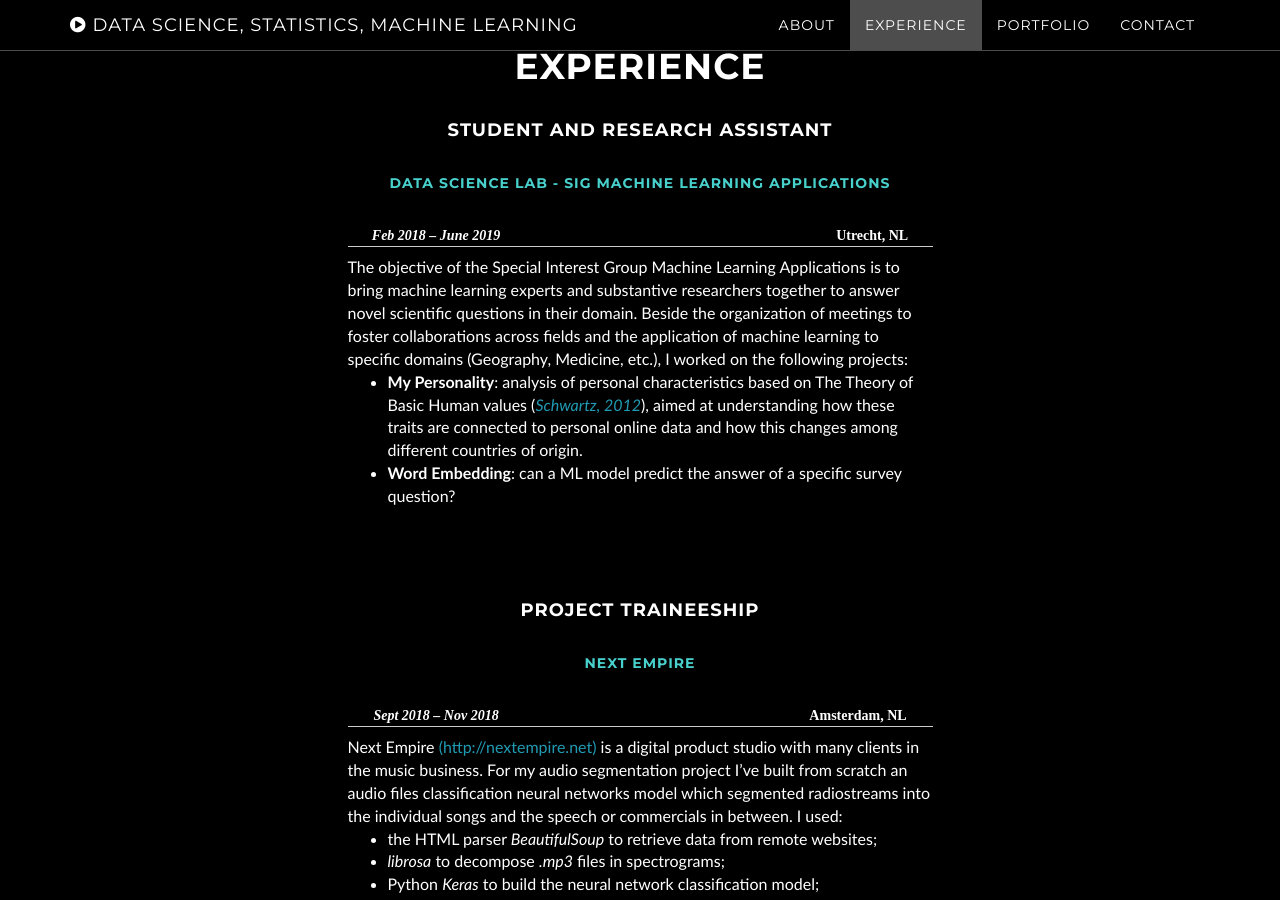
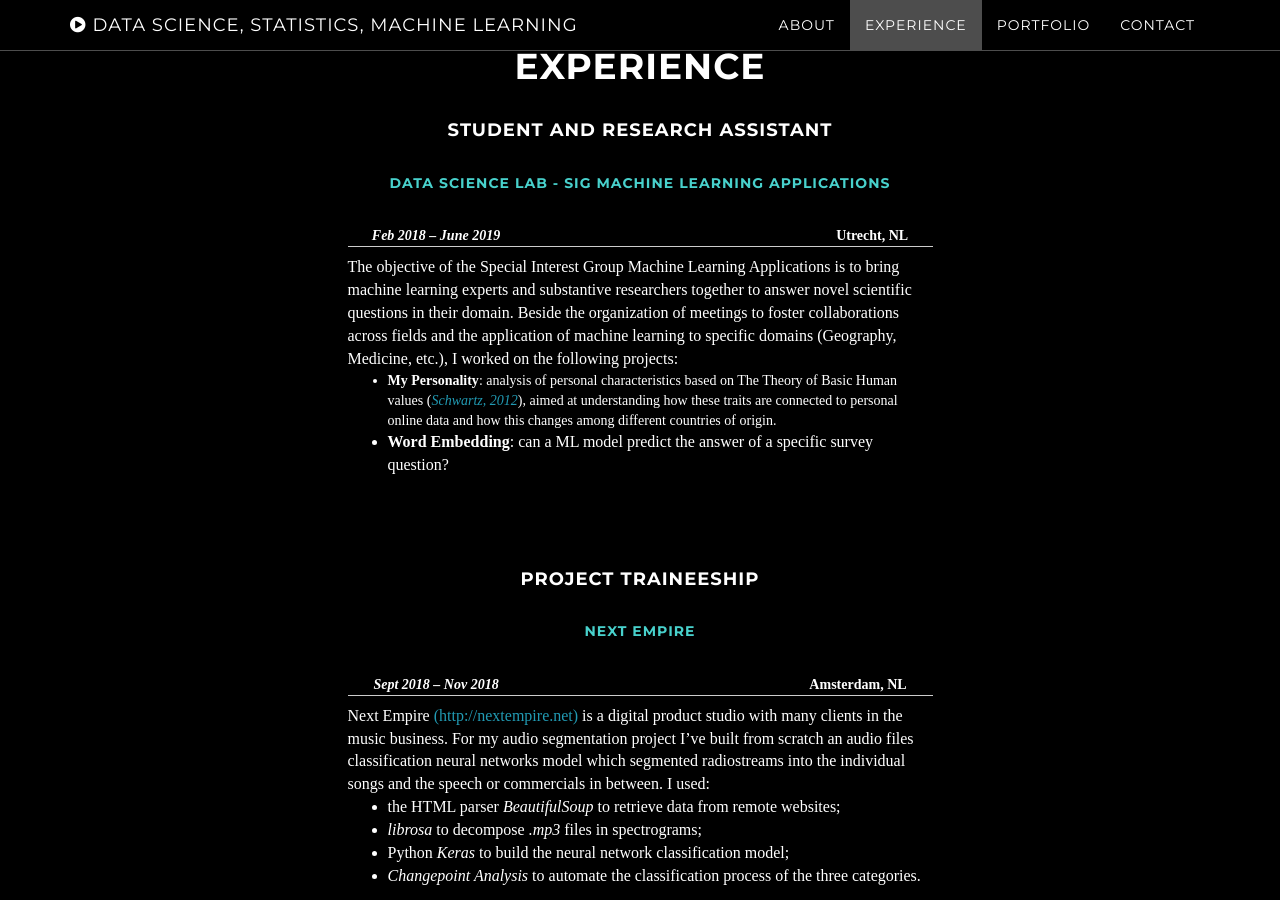
Before and after one commit to AgneseG/AgneseG.github.io, a Jekyll site: the page built from index.html, in a window 1280 px wide and 900 px high, scrolled down 1699 px. Built offline with Jekyll 4.4.1, drawn with Linux system fonts in a browser that asks for light colours.

Commit message:
Update experience.html

```diff
--- a/_includes/experience.html
+++ b/_includes/experience.html
@@ -26,10 +26,10 @@ div.cntr {
 <h5 style="color:#48D1CC">Data Science Lab - SIG Machine Learning Applications</h5>
 <strong  style="text-align: left;"><em>Feb 2018 &ndash; June 2019 &nbsp;</em> &nbsp;&nbsp;&nbsp;&nbsp;&nbsp;&nbsp;&nbsp; &nbsp;&nbsp;&nbsp; &nbsp;&nbsp;&nbsp;&nbsp;&nbsp;&nbsp;&nbsp;&nbsp;&nbsp;&nbsp;  &nbsp;&nbsp;&nbsp; &nbsp;&nbsp;&nbsp;&nbsp;&nbsp;&nbsp;&nbsp;&nbsp; &nbsp;  &nbsp; &nbsp; &nbsp; &nbsp; &nbsp; &nbsp; &nbsp; &nbsp; &nbsp; &nbsp;&nbsp; &nbsp; &nbsp; &nbsp; &nbsp; &nbsp; &nbsp; &nbsp; &nbsp; &nbsp; &nbsp; &nbsp; &nbsp; &nbsp; &nbsp; &nbsp; &nbsp; &nbsp; Utrecht, NL</strong>
 <hr>
-                                  <div  style="font-family:Optima;font-size:16px;font-weight:500;text-align: left;" >The objective of the Special Interest Group Machine Learning Applications is to bring machine learning experts and substantive researchers together to answer novel scientific questions in their domain. Beside the organization of meetings to foster collaborations across fields and the application of machine learning to specific domains (Geography, Medicine, etc.), I worked on the following projects:</div>
+                                  <div  style="font-size:16px;font-weight:500;text-align: left;" >The objective of the Special Interest Group Machine Learning Applications is to bring machine learning experts and substantive researchers together to answer novel scientific questions in their domain. Beside the organization of meetings to foster collaborations across fields and the application of machine learning to specific domains (Geography, Medicine, etc.), I worked on the following projects:</div>
 <ul>
-<li  style="font-family:Optima;font-size:16px;font-weight:500;text-align: left;"><strong>My Personality</strong>: analysis of personal characteristics based on The Theory of Basic Human values (<em><a href="https://scholarworks.gvsu.edu/cgi/viewcontent.cgi?article=1116&context=orpc">Schwartz, 2012</a></em>), aimed at understanding how these traits are connected to personal online data and how this changes among different countries of origin.</li>
-<li  style="font-family:Optima;font-size:16px;font-weight:500;text-align: left;" ><strong>Word Embedding</strong>: can a ML model predict the answer of a specific survey question?</li>
+<li  style="text-align: left;"><strong>My Personality</strong>: analysis of personal characteristics based on The Theory of Basic Human values (<em><a href="https://scholarworks.gvsu.edu/cgi/viewcontent.cgi?article=1116&context=orpc">Schwartz, 2012</a></em>), aimed at understanding how these traits are connected to personal online data and how this changes among different countries of origin.</li>
+<li  style="font-size:16px;font-weight:500;text-align: left;" ><strong>Word Embedding</strong>: can a ML model predict the answer of a specific survey question?</li>
 </ul>
  <br/>  <h6 style="color:black">I</h6>     </div>
                         <div class="cntr">
@@ -37,12 +37,12 @@ div.cntr {
 <h5  style="color:#48D1CC">Next Empire</h5>
 <strong  style="text-align: left;"><em>Sept 2018 &ndash; Nov 2018</em> &nbsp;&nbsp;&nbsp;&nbsp;&nbsp;&nbsp;&nbsp;&nbsp;&nbsp;&nbsp;&nbsp;&nbsp;&nbsp;&nbsp; &nbsp;&nbsp;&nbsp; &nbsp;&nbsp;&nbsp;&nbsp;&nbsp;&nbsp; &nbsp; &nbsp; &nbsp; &nbsp; &nbsp; &nbsp; &nbsp; &nbsp; &nbsp; &nbsp;&nbsp; &nbsp; &nbsp; &nbsp; &nbsp; &nbsp;&nbsp; &nbsp; &nbsp; &nbsp; &nbsp; &nbsp;  &nbsp; &nbsp; &nbsp; &nbsp; &nbsp; &nbsp; &nbsp; &nbsp; &nbsp; &nbsp; Amsterdam, NL</strong>
 <hr/>
-                                  <div style="font-family:Optima;font-size:16px;font-weight:500;text-align: left;">Next Empire <a href="http://nextempire.net">(http://nextempire.net)</a>&nbsp;is a digital product studio with many clients in the music business. For my audio segmentation project I&rsquo;ve built from scratch an audio files classification neural networks model which segmented radiostreams into the individual songs and the speech or commercials in between. I used:</div>
+                                  <div style="font-size:16px;font-weight:500;text-align: left;">Next Empire <a href="http://nextempire.net">(http://nextempire.net)</a>&nbsp;is a digital product studio with many clients in the music business. For my audio segmentation project I&rsquo;ve built from scratch an audio files classification neural networks model which segmented radiostreams into the individual songs and the speech or commercials in between. I used:</div>
 <ul>
-<li  style="font-family:Optima;font-size:16px;font-weight:500;text-align: left;">the HTML parser <em>BeautifulSoup</em> to retrieve data from remote websites;</li>
-<li  style="font-family:Optima;font-size:16px;font-weight:500;text-align: left;"><em>librosa</em> to decompose <em>.mp3</em> files in spectrograms;</li>
-<li  style="font-family:Optima;font-size:16px;font-weight:500;text-align: left;">Python <em>Keras</em> to build the neural network classification model;</li>
-<li  style="font-family:Optima;font-size:16px;font-weight:500;text-align: left;"><em>Changepoint Analysis</em> to automate the classification process of the three categories.</li>
+<li  style="font-size:16px;font-weight:500;text-align: left;">the HTML parser <em>BeautifulSoup</em> to retrieve data from remote websites;</li>
+<li  style="font-size:16px;font-weight:500;text-align: left;"><em>librosa</em> to decompose <em>.mp3</em> files in spectrograms;</li>
+<li  style="font-size:16px;font-weight:500;text-align: left;">Python <em>Keras</em> to build the neural network classification model;</li>
+<li  style="font-size:16px;font-weight:500;text-align: left;"><em>Changepoint Analysis</em> to automate the classification process of the three categories.</li>
 </ul>
                               <h6 style="color:black">I</h6>
        </div>
@@ -51,7 +51,7 @@ div.cntr {
 <h5 style="color:#48D1CC">Centraal Bureau voor de Statistiek (CBS)</h5>
 <strong  style="text-align: left;"><em>Sept 2018 &ndash; June 2010 &nbsp;</em>&nbsp;&nbsp;&nbsp;&nbsp;&nbsp;&nbsp;&nbsp;&nbsp;&nbsp; &nbsp;&nbsp;&nbsp; &nbsp;&nbsp;&nbsp;&nbsp;&nbsp;&nbsp;&nbsp;&nbsp;&nbsp;&nbsp;&nbsp;&nbsp; &nbsp; &nbsp;  &nbsp; &nbsp; &nbsp; &nbsp; &nbsp; &nbsp; &nbsp; &nbsp;&nbsp; &nbsp; &nbsp; &nbsp; &nbsp; &nbsp;&nbsp; &nbsp; &nbsp; &nbsp; &nbsp; &nbsp;  &nbsp; &nbsp; &nbsp; &nbsp; &nbsp; &nbsp; &nbsp; &nbsp; Den Hague, NL</strong>
 <hr/>
-<div style="font-family:Optima;font-size:16px;font-weight:500;text-align: left;">For my project at CBS, I developed a Ratio Imputation model that largely increased the (already high) precision of business missing data imputation. To extend the classical imputation method, I used a mix of machine learning techniques and robust models.</div>
+<div style="font-size:16px;font-weight:500;text-align: left;">For my project at CBS, I developed a Ratio Imputation model that largely increased the (already high) precision of business missing data imputation. To extend the classical imputation method, I used a mix of machine learning techniques and robust models.</div>
 <h5  style="color:black">I</h5>
      </div>
 <br/>
@@ -62,7 +62,7 @@ div.cntr {
 <h5 style="color:#48D1CC">Utrecht University and Philips Research</h5>
 <strong  style="text-align: left;"><em>Feb 2019 &ndash; Ongoing &nbsp;</em> &nbsp;&nbsp;&nbsp;&nbsp;&nbsp;&nbsp;&nbsp;&nbsp;&nbsp; &nbsp;&nbsp;&nbsp; &nbsp;&nbsp;&nbsp;&nbsp;&nbsp;&nbsp;&nbsp;&nbsp;&nbsp;&nbsp;  &nbsp;&nbsp;&nbsp; &nbsp;&nbsp;&nbsp;&nbsp;&nbsp;&nbsp;&nbsp;&nbsp; &nbsp;  &nbsp; &nbsp; &nbsp; &nbsp; &nbsp; &nbsp; &nbsp; &nbsp; &nbsp; &nbsp;&nbsp; &nbsp; &nbsp; &nbsp; &nbsp; &nbsp; &nbsp; &nbsp; &nbsp; &nbsp; &nbsp; &nbsp; &nbsp; &nbsp; &nbsp; &nbsp; &nbsp; &nbsp; Utrecht, NL</strong>
 <hr/>
-                    <div  style="font-family:Optima;font-size:16px;font-weight:500;text-align: left;" >
+                    <div  style="font-size:16px;font-weight:500;text-align: left;" >
 Cognitive impairments are currently assessed with a paper-and-pencil NPA (neuropsychological assessment).
     In collaboration with Philips Research a <strong>digital</strong> NPA platform has been developed, which allows for a more standardized administration, an automatized scoring and new outcome measures (e.g., strategy, fluctuations in performance).
     The focus of my project is to develop novel outcome measures to gain insight in participants’ working strategy and cognitive stability.
```
